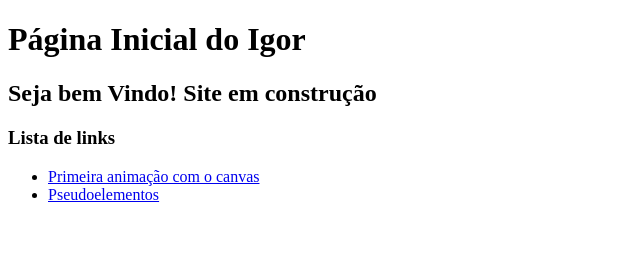
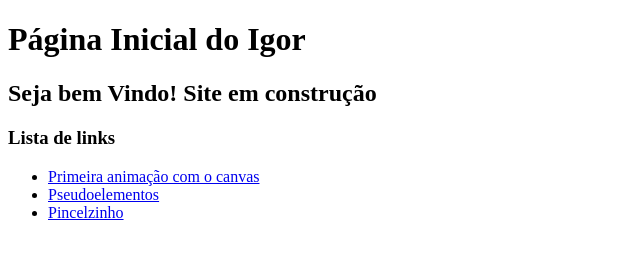
Before and after one commit to IgorVsFeijo/Igor-VS-Feijo, a plain HTML site: page index.html in a window 1280 px wide. Shown: the whole page, without its empty margins (0-640 px from the left). Drawn offline with Linux system fonts and the light colour scheme.

Commit message:
pagina inicial

```diff
--- a/index.html
+++ b/index.html
@@ -13,6 +13,7 @@
     <ul>
         <li><a href="Curso_ProgramadorBR/HTML Avançado/Canvas/animacao/">Primeira animação com o canvas</a></li>
         <li><a href="Curso_ProgramadorBR/CSS_Avançado/pseudoelementos/">Pseudoelementos</a></li>
+        <li><a href="projetos/treino-canvas/">Pincelzinho</a></li>
     </ul>
 </body>
 </html>
```
